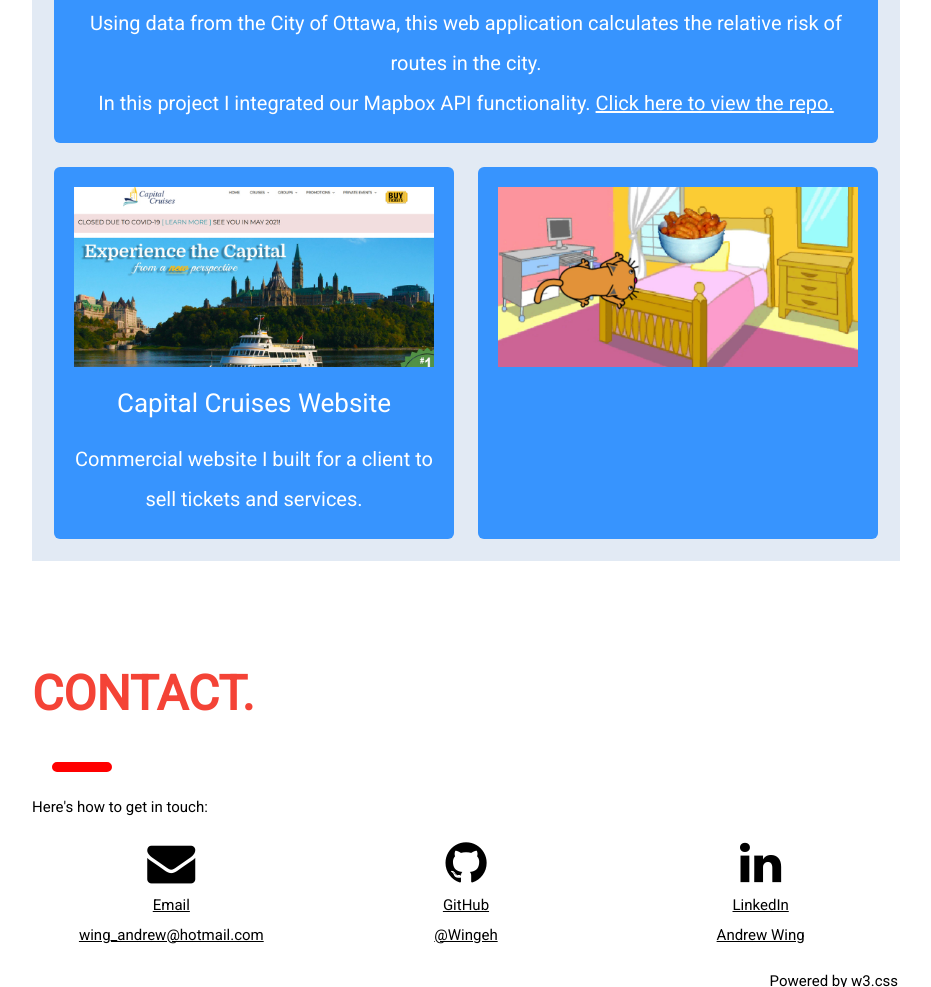
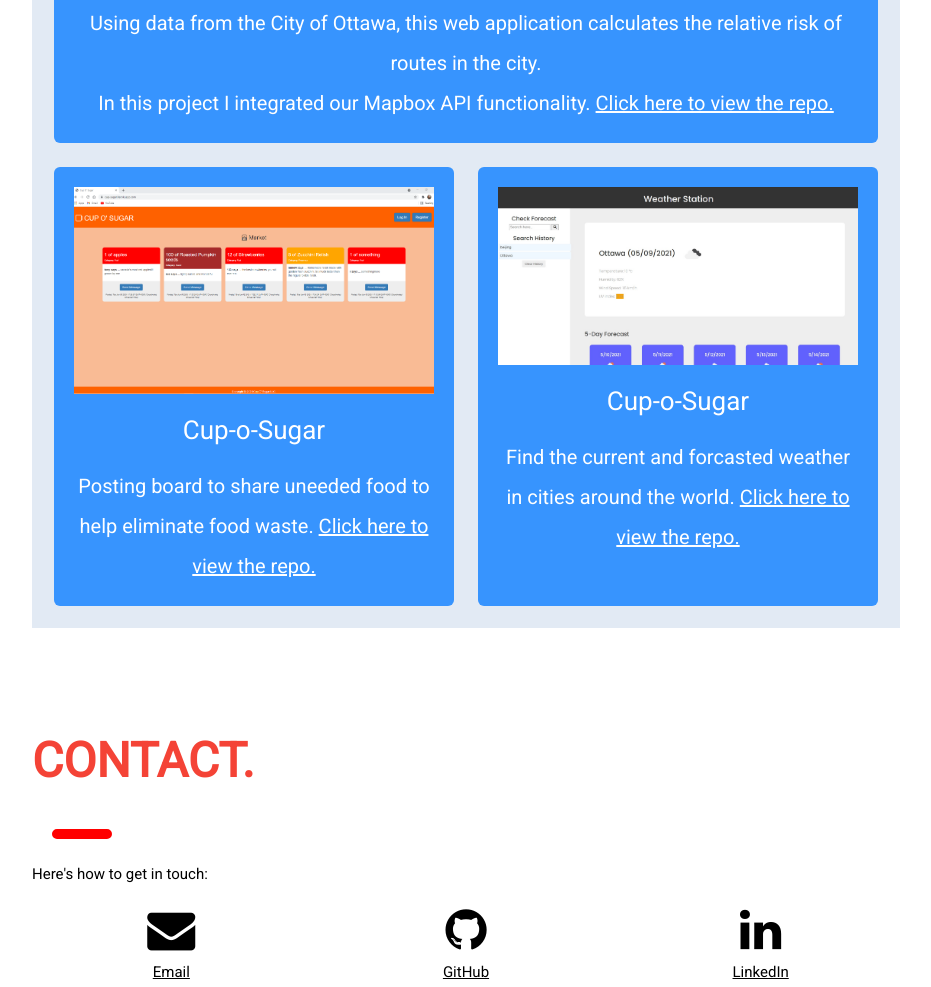
Before and after one commit to wingeh/portfolio, a plain HTML site: page index.html in a window 1280 px wide. Shown: the part 1057-2044 px from the top of the page, without its empty margins (324-1255 px from the left). Drawn offline with Linux system fonts and the light colour scheme.

Commit message:
updating portfolio

```diff
--- a/index.html
+++ b/index.html
@@ -85,17 +85,19 @@
           <p>In this project I integrated our Mapbox API functionality. <a href="https://github.com/wingeh/Car-Crashians" target="_blank">Click here to view the repo.</a></p>
         </div>
 
-        <div class="flexchild" id="Capital-Cruises">
-          <a href="https://www.capitalcruises.ca/" title="Capital Cruises" target="_blank">
-            <img src="assets/img/project-capitalcruises.jpg" class="img" alt="Capital Cruises Website">
+        <div class="flexchild" id="Cup-o-Sugar">
+          <a href="http://cup-sugar.herokuapp.com/" title="Cup-o-Sugar" target="_blank">
+            <img src="assets/img/cup-o-sugar.png" class="img" alt="Cup-o-Sugar">
           </a>
-          <h2>Capital Cruises Website</h2>
-          <p>Commercial website I built for a client to sell tickets and services.</p>
+          <h2>Cup-o-Sugar</h2>
+          <p>Posting board to share uneeded food to help eliminate food waste. <a href="http://cup-sugar.herokuapp.com/" target="_blank">Click here to view the repo.</a></p>
         </div>
 
-        <div class="flexchild" id="Scratch">
-          <a href="https://scratch.mit.edu/projects/485873970/" title="Try my game on Scratch" target="_blank">
-            <img src="assets/img/project-scratch.jpg" class="img" alt="Scratch Application">
+        <div class="flexchild" id="Weather-Station">
+          <a href="https://wingeh.github.io/weather-station/" title="Weather Station" target="_blank">
+            <img src="assets/img/weather-station.jpg" class="img" alt="Scratch Application"></a>
+            <h2>Cup-o-Sugar</h2>
+          <p>Find the current and forcasted weather in cities around the world. <a href="https://github.com/wingeh/weather-station" target="_blank">Click here to view the repo.</a></p>
           </a>
         </div>
 
```
Also changed, not shown: assets/img/cup-o-sugar.png (added), assets/img/weather-station.jpg (added).
